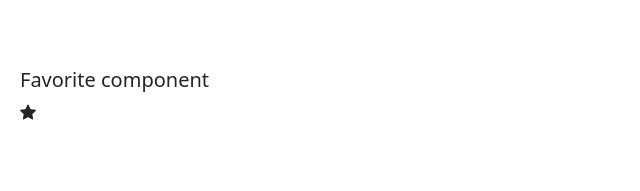
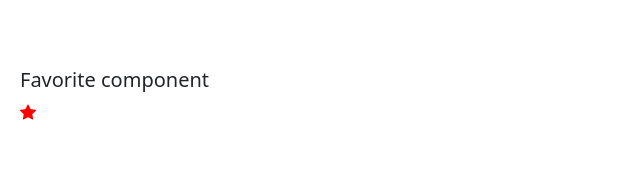
Before and after one commit to Dylane-Agoka/Angluar-4---Beginner-to-Pro, an Angular app: page / in a window 1280 px wide. Shown: the top 191 px of the page, without its empty margins (0-640 px from the left). Built offline with nearby package versions, Linux system fonts and the light colour scheme.

Commit message:
View encapsulation

```diff
--- a/src/app/favorite/favorite.component.scss
+++ b/src/app/favorite/favorite.component.scss
@@ -0,0 +1,6 @@
+@import "~bootstrap/dist/css/bootstrap.min.css";
+
+.bi-star-fill{
+  color: red
+  ;
+}
--- a/src/app/favorite/favorite.component.ts
+++ b/src/app/favorite/favorite.component.ts
@@ -1,17 +1,14 @@
-import { Component, OnInit, Input, Output, EventEmitter} from '@angular/core';
+import { Component, OnInit, Input, Output, EventEmitter, ViewEncapsulation} from '@angular/core';
 
 @Component({
   selector: 'favorite',
   templateUrl: './favorite.component.html',
-  styleUrls: ['./favorite.component.scss']
+  styleUrls: ['./favorite.component.scss'],
+  encapsulation: ViewEncapsulation.Emulated
 })
-export class FavoriteComponent implements OnInit {
+export class FavoriteComponent {
   @Input('isFavorite') isSelected = false;
   @Output('change') click = new EventEmitter();
-
-  constructor() { }
-
-  ngOnInit(): void { }
 
   onClick() {
     this.isSelected = !this.isSelected;
```
